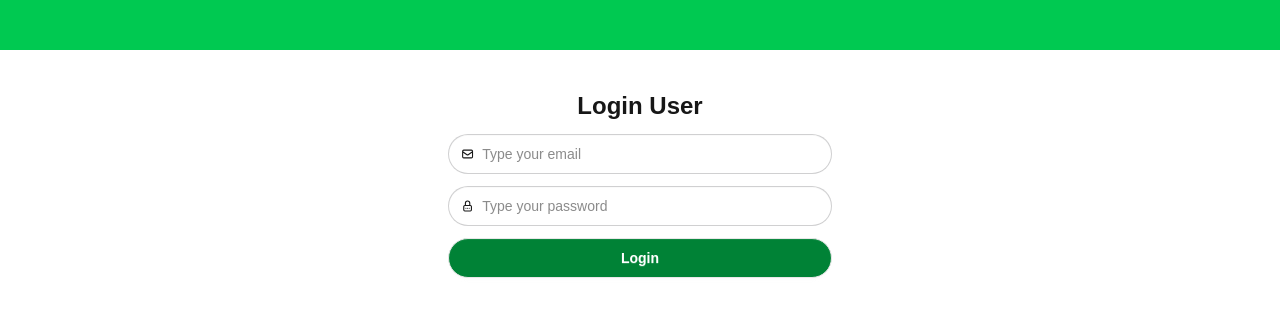
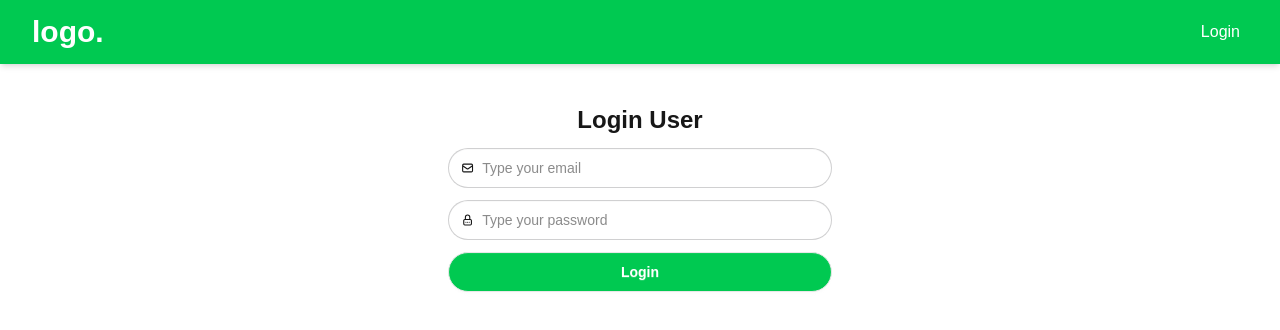
Before and after one commit to masdefry/JCWDOL021-Frontend, a Next.js app in the folder purchase-order-app/: page /login in a window 1280 px wide. Shown: the top 330 px of the page. Built offline with nearby package versions, Linux system fonts and the light colour scheme.

Commit message:
session login with id

```diff
--- a/purchase-order-app/src/app/api/users/authentication/route.ts
+++ b/purchase-order-app/src/app/api/users/authentication/route.ts
@@ -24,6 +24,7 @@ export async function POST(req: NextRequest) {
       {
         message: 'Login success',
         user: {
+          userId: findUser?.docs[0].id,
           username: findUser?.docs[0]?.data().username,
           email: findUser?.docs[0]?.data().email,
           role: findUser?.docs[0]?.data().role,
--- a/purchase-order-app/src/app/login/page.tsx
+++ b/purchase-order-app/src/app/login/page.tsx
@@ -23,11 +23,12 @@ export default function Page() {
           password,
         }
       );
-      console.log(response?.data.user);
+
       setAuth({
         email: response?.data.user?.email,
         username: response?.data?.user?.username,
         role: response?.data?.user?.role,
+        userId: response?.data?.user?.userId
       });
       toast.success(response?.data?.message);
     } catch (error) {
@@ -78,7 +79,7 @@ export default function Page() {
               <ErrorMessage name='password' />
               <button
                 type='submit'
-                className='btn bg-green-700 text-white rounded-full w-full'
+                className='btn bg-green-500 hover:bg-green-600 text-white rounded-full w-full'
               >
                 Login
               </button>
--- a/purchase-order-app/src/components/Navbar.tsx
+++ b/purchase-order-app/src/components/Navbar.tsx
@@ -1,15 +1,43 @@
 'use client';
 import { authStore } from '@/store/auth.store';
+import Link from 'next/link';
 
 export default function Navbar() {
   const { auth } = authStore();
   console.log('NAVBAR');
   console.log(auth);
+
   return (
-    <>
-      <div className='h-[50px] bg-green-500 text-white'>
-        <h1>{auth?.username}</h1>
+    <nav className='bg-green-500 shadow-md'>
+      <div className='max-w-7xl mx-auto px-4 sm:px-6 lg:px-8'>
+        <div className='flex justify-between h-16'>
+          {/* Logo */}
+          <div className='flex items-center'>
+            <Link href='/'>
+              <span className='text-white font-bold text-3xl cursor-pointer'>
+                logo.
+              </span>
+            </Link>
+          </div>
+
+          {/* Login/User Info */}
+          <div className='flex items-center space-x-3'>
+            {auth?.username ? (
+              <>
+                <p className='text-white'>{auth?.email}</p>
+                <div className='w-10 h-10 rounded-full bg-white'></div>
+              </>
+            ) : (
+              <Link
+                href='/login'
+                className='text-white font-medium hover:bg-green-600 p-2 rounded-sm'
+              >
+                Login
+              </Link>
+            )}
+          </div>
+        </div>
       </div>
-    </>
+    </nav>
   );
 }
--- a/purchase-order-app/src/store/auth.store.ts
+++ b/purchase-order-app/src/store/auth.store.ts
@@ -1,21 +1,41 @@
-import {create} from 'zustand';
+import { create } from 'zustand';
+import { persist } from 'zustand/middleware';
 
 export type TAuth = {
-    username: string;
-    email: string;
-    role: string;
+  username: string;
+  email: string;
+  role: string;
+  userId: string;
+};
+
+export interface IAuthStoreStateProps {
+  auth: TAuth;
+  setAuth: ({ username, email, role }: TAuth) => void;
 }
 
-export interface IAuthStoreStateProps{
-    auth: TAuth,
-    setAuth: ({username, email, role}: TAuth) => void;
-}
+// Persistance  : Mengsinkronkan antara global state dengan browser storage
+// Partialize   : Mengatur data mana saja dari global state yang akan disimpan ke browser storage
 
-export const authStore = create<IAuthStoreStateProps>()((set) => ({
+export const authStore = create<IAuthStoreStateProps>()(
+  persist((set) => ({
     auth: {
-        username: '',
-        email: '',
-        role: ''
+      username: '',
+      email: '',
+      role: '',
+      userId: ''
     },
-    setAuth: ({username, email, role}: TAuth) => set((state) => ({auth: {username: username, email: email, role: role}}))
-}))
+    setAuth: ({ username, email, role, userId }: TAuth) =>
+      set((state) => ({
+        auth: { username: username, email: email, role: role, userId: userId },
+      })),
+  }), {
+    name: 'auth-session',
+    partialize: (state) => ({userId: state?.auth?.userId})
+  })
+);
+
+
+
+// Global State -> Zustand
+// Login success -> Store data ke global state <- Username navbar global state
+// Session login -> Browser storage (local storage) -> Zustand: persist & partialize
```
